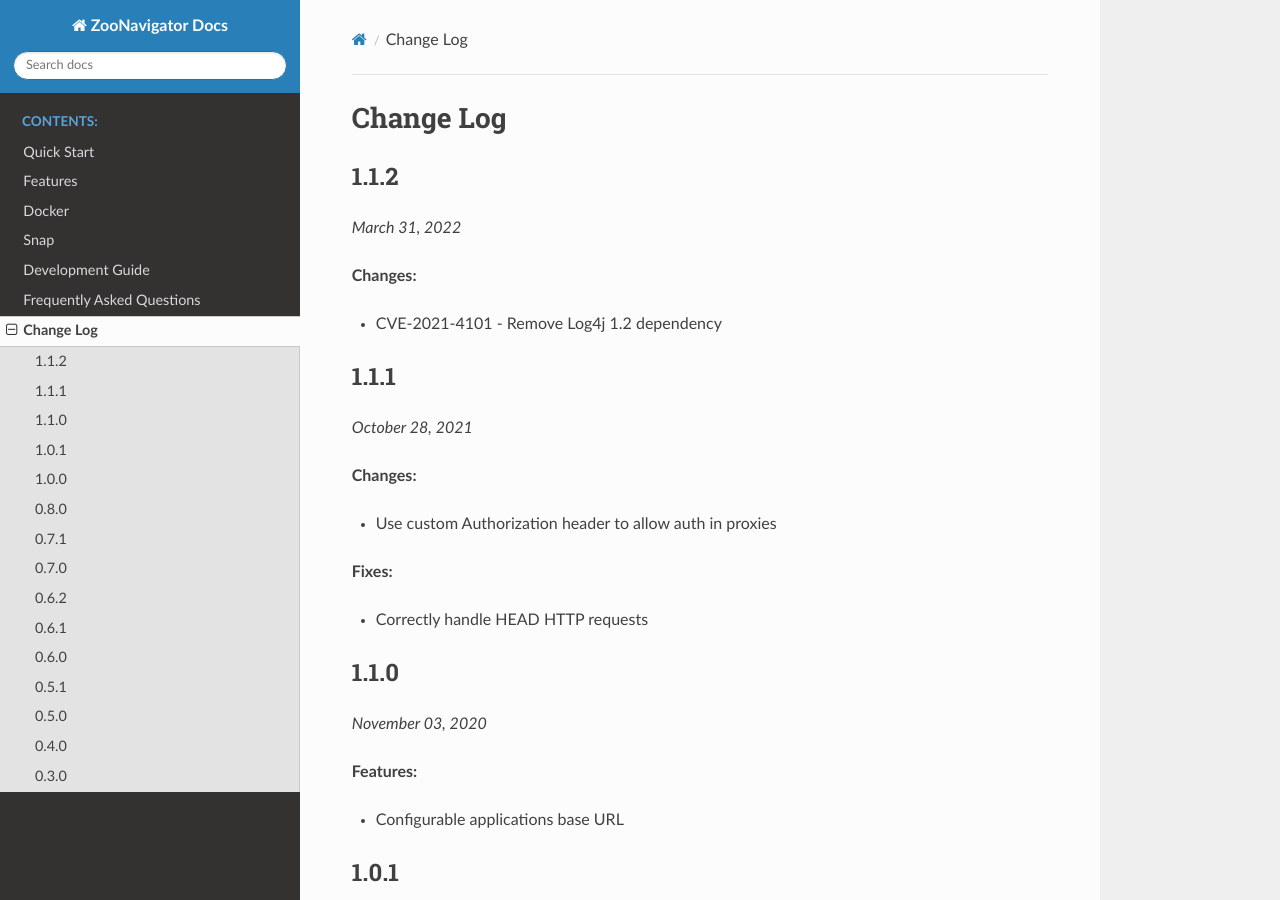
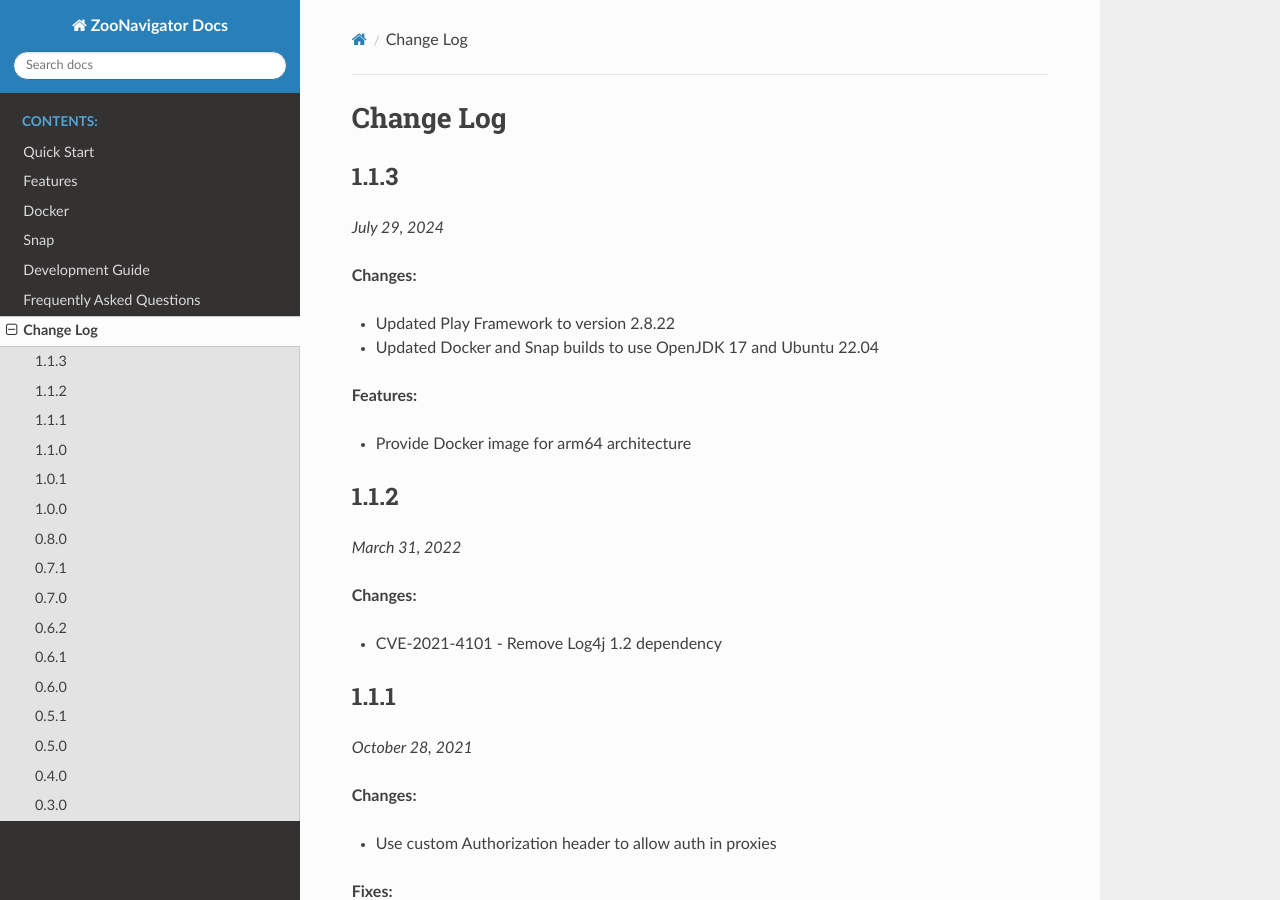
Before and after one commit to elkozmon/zoonavigator, a Sphinx documentation site: the page built from docs/changelog.rst, in a window 1280 px wide and 900 px high. Built offline with Sphinx 7.4.7 and the Read the Docs theme 2.0.0, drawn with Linux system fonts in a browser that asks for light colours.

Commit message:
Update changelog

```diff
--- a/docs/changelog.rst
+++ b/docs/changelog.rst
@@ -1,6 +1,21 @@
 ==========
 Change Log
 ==========
+
+1.1.3
+-----
+
+*July 29, 2024*
+
+
+**Changes:**
+
+* Updated Play Framework to version 2.8.22
+* Updated Docker and Snap builds to use OpenJDK 17 and Ubuntu 22.04
+
+**Features:**
+
+* Provide Docker image for arm64 architecture
 
 1.1.2
 -----
```
Also changed, not shown: .readthedocs.yml.
